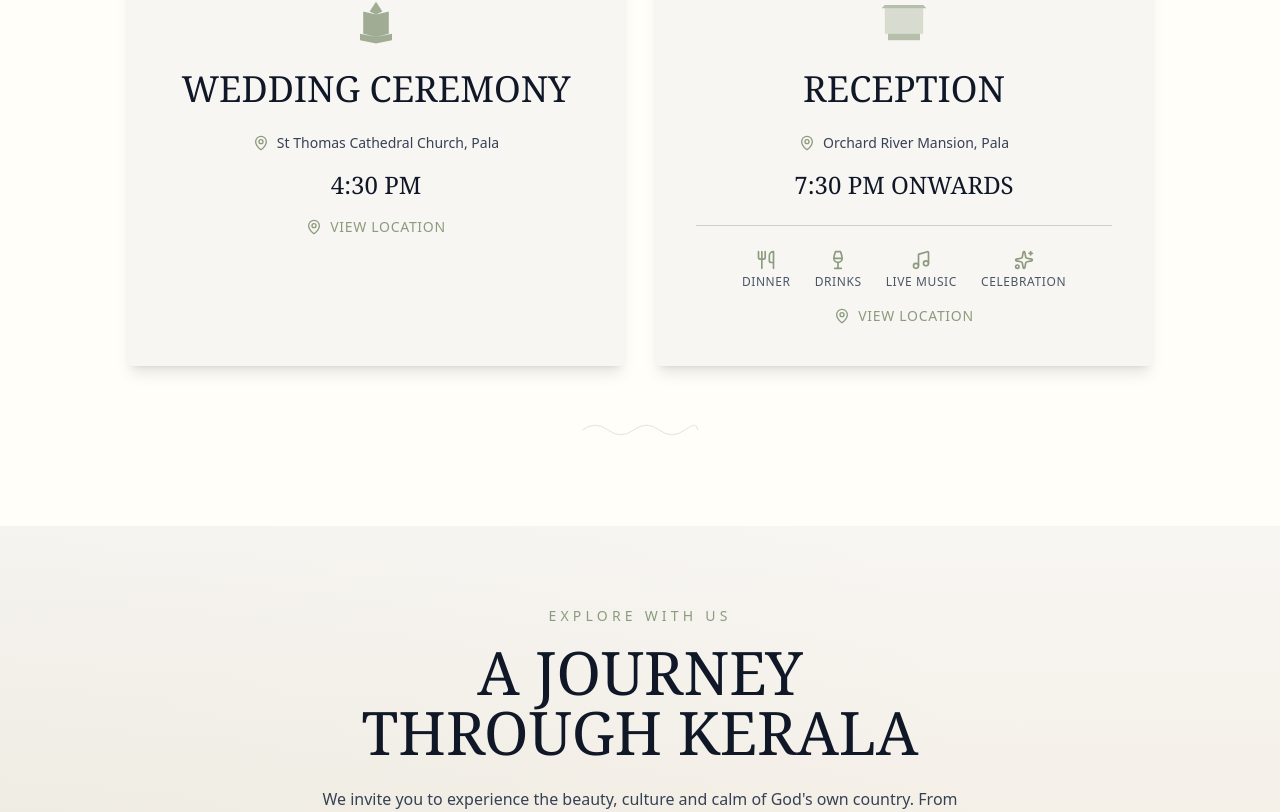
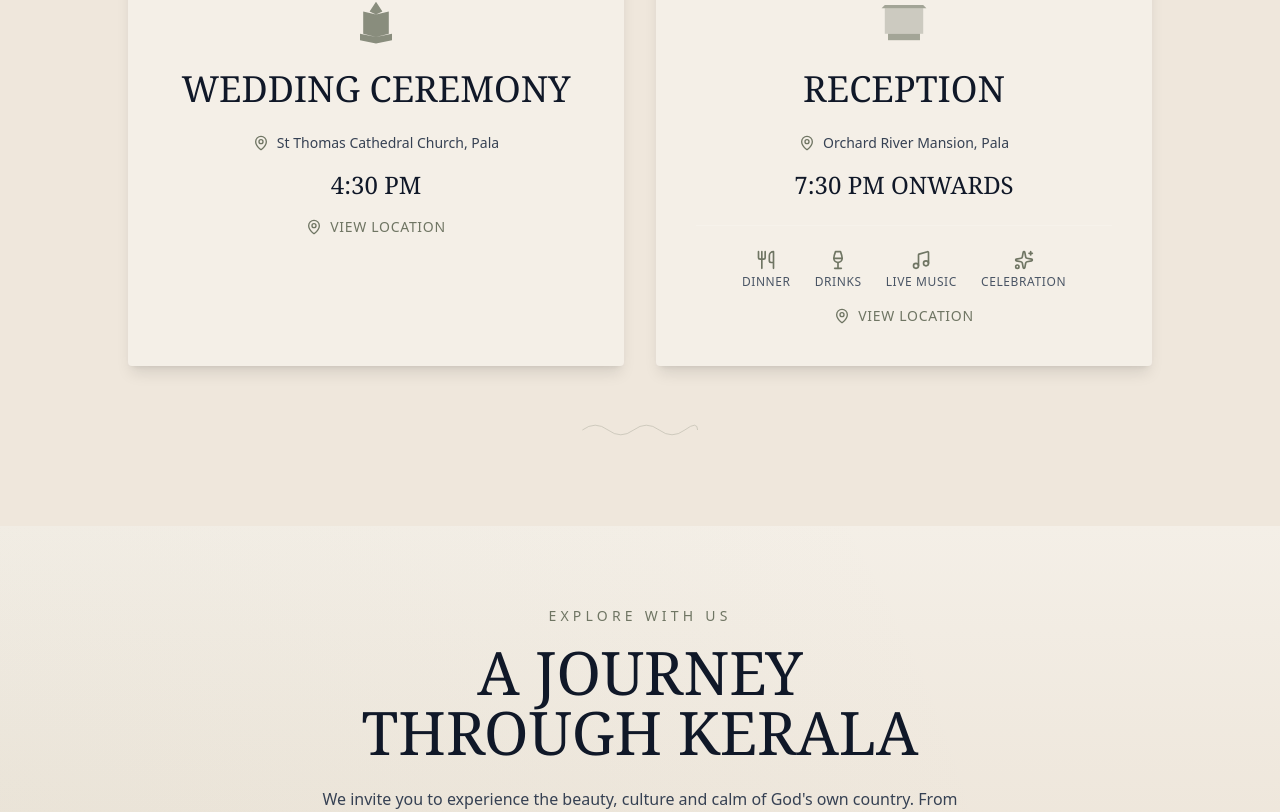
Before and after one commit to jamegeor/carol-james-wedding, a Next.js app: page / in a window 1280 px wide. Shown: the part 1108-1920 px from the top of the page. Built offline with nearby package versions, Linux system fonts and the light colour scheme.

Commit message:
Update to ChatGPT design system color palette

```diff
--- a/app/globals.css
+++ b/app/globals.css
@@ -1,13 +1,24 @@
 @import "tailwindcss";
 
 @theme {
-  --color-cream: #F8F6F3;
-  --color-ivory: #FFFEF9;
-  --color-warmBeige: #E8DCC4;
-  --color-mossGreen: #8B9B7E;
-  --color-keralaGray: #9C9C9C;
-  --color-earthBrown: #A67C52;
-  --color-fogGray: #D0CEC9;
+  /* ChatGPT Design System Colors */
+  --color-cream: #F4EFE7;
+  --color-ivory: #EFE7DC;
+  --color-warmBeige: #DCCDB8;
+  --color-mossGreen: #6F7563;
+  --color-deepMoss: #4D5448;
+  --color-keralaGray: #8C877F;
+  --color-earthBrown: #6B5645;
+  --color-darkEarth: #3E342D;
+  --color-fogGray: rgba(255,255,255,0.18);
+  --color-cardGlass: rgba(255,255,255,0.55);
+  --color-softBorder: rgba(62,52,45,0.08);
+  --color-goldAccent: #B89C72;
+  --color-mutedOlive: #8A8E74;
+  --color-teaGreen: #5F684F;
+  --color-backwaterGreen: #707B68;
+  --color-textMain: #2F2925;
+  --color-textMuted: #6E655E;
 
   --font-family-serif: var(--font-cormorant), serif;
   --font-family-sans: var(--font-inter), sans-serif;
@@ -15,8 +26,8 @@
 
 @layer base {
   body {
-    background-color: #F8F6F3;
-    color: #111827;
+    background-color: #F4EFE7;
+    color: #2F2925;
   }
 }
 
```
